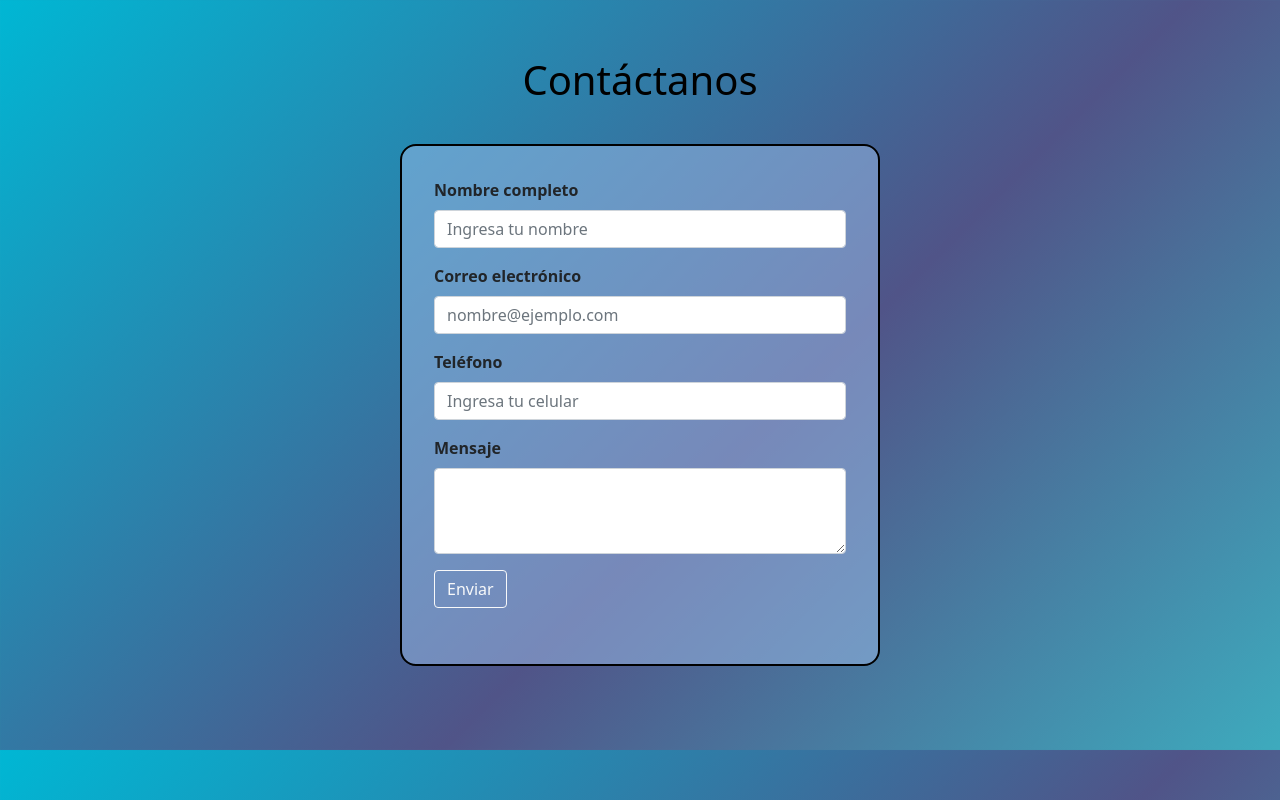
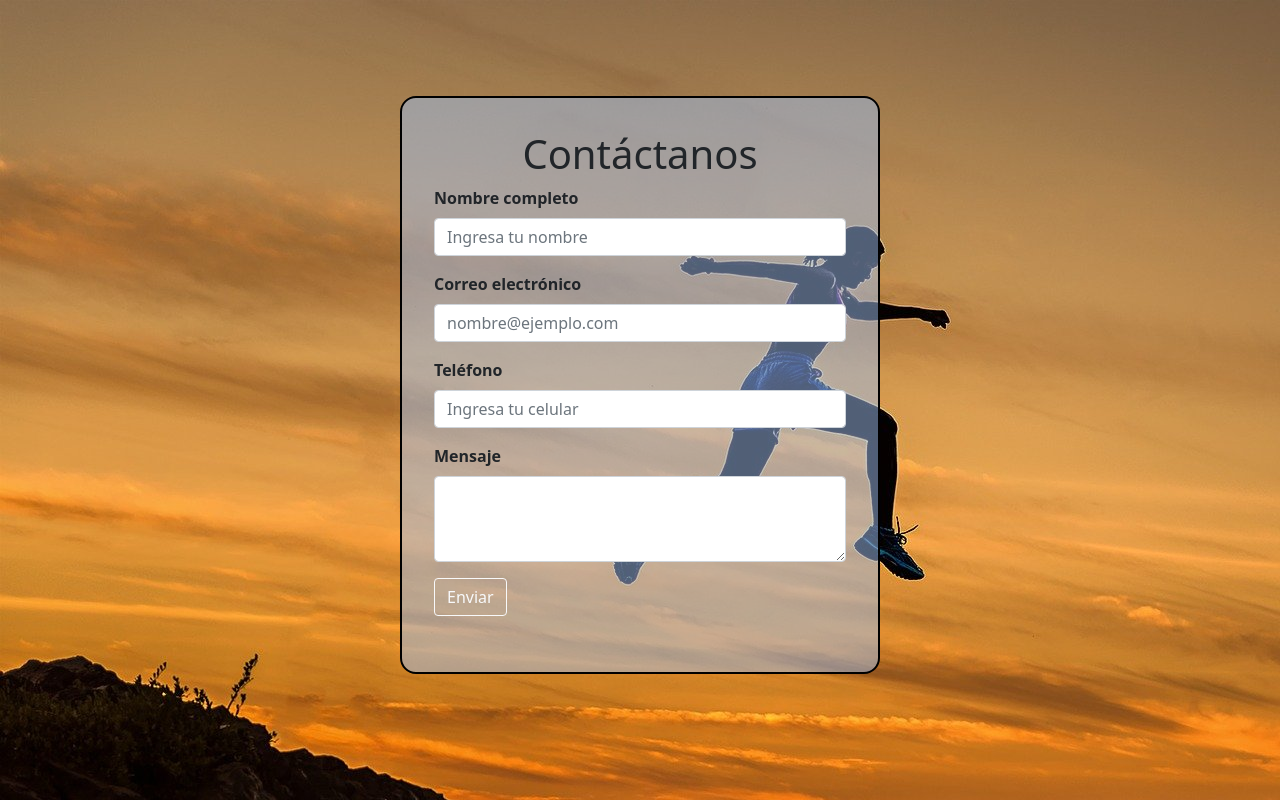
Before and after one commit to danimurguia/PROYECTO-INTEGRADOR, a plain HTML site: page contactanos.html in a window 1280 px wide. Drawn offline with nearby package versions, Linux system fonts and the light colour scheme.

Commit message:
Cambios formulario

```diff
--- a/contactanos.html
+++ b/contactanos.html
@@ -10,16 +10,14 @@
 </head>
 <body>
   <div class="container">
-    <div class="row" style="padding-top: 3.5em;">
-      <div class="col-12">
-          <h1 class="titulo">Contáctanos</h1>
-      </div>
+    <div class="row" style="padding-top: 6em;">
     </div>
     <div class="row">
       <div class= "col-12">
         <div class="row justify-content-center">
           <form class="seccion-form" action="javascript:enviarCorreo()">
             <div class="mb-3">
+              <h1 style="text-align: center;">Contáctanos</h1>
               <label for="nombre" class="form-label">Nombre completo</label>
               <input type="text" class="form-control formulario "  id="nombre" placeholder="Ingresa tu nombre" required>
             </div>
--- a/estilos/contactanos.css
+++ b/estilos/contactanos.css
@@ -1,8 +1,6 @@
+
 body{
-  background-image: linear-gradient(135deg, #00B7D4, #505488, #36cfd4, #4ad1bb, #5A4894, #67ade6, #3ab89c);
-  background-size: 500%;
-  animation: animado 10s infinite;
-  height: 750px;
+  background-image: url(../Imagenes/fondo.jpg);
 }
 .titulo{
   text-align: center;
```
Also changed, not shown: Imagenes/fondo.jpg (added).
